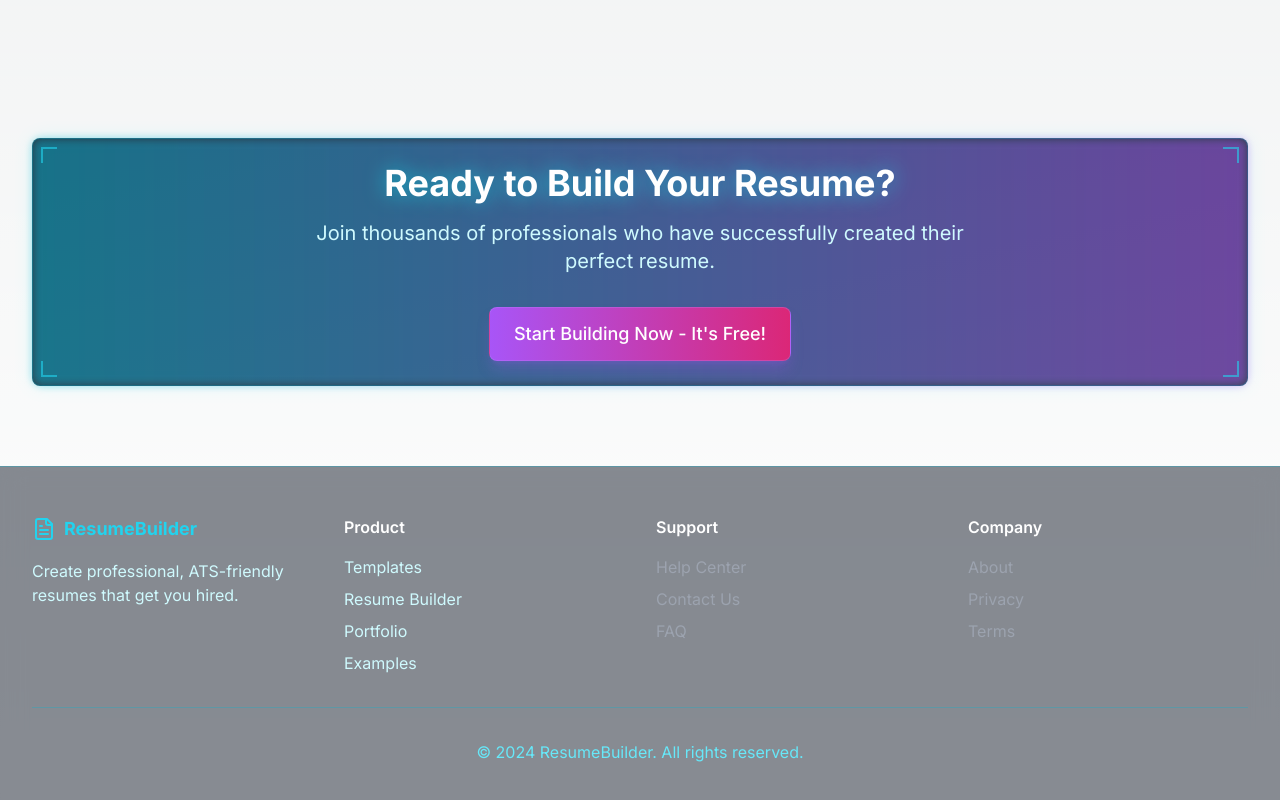
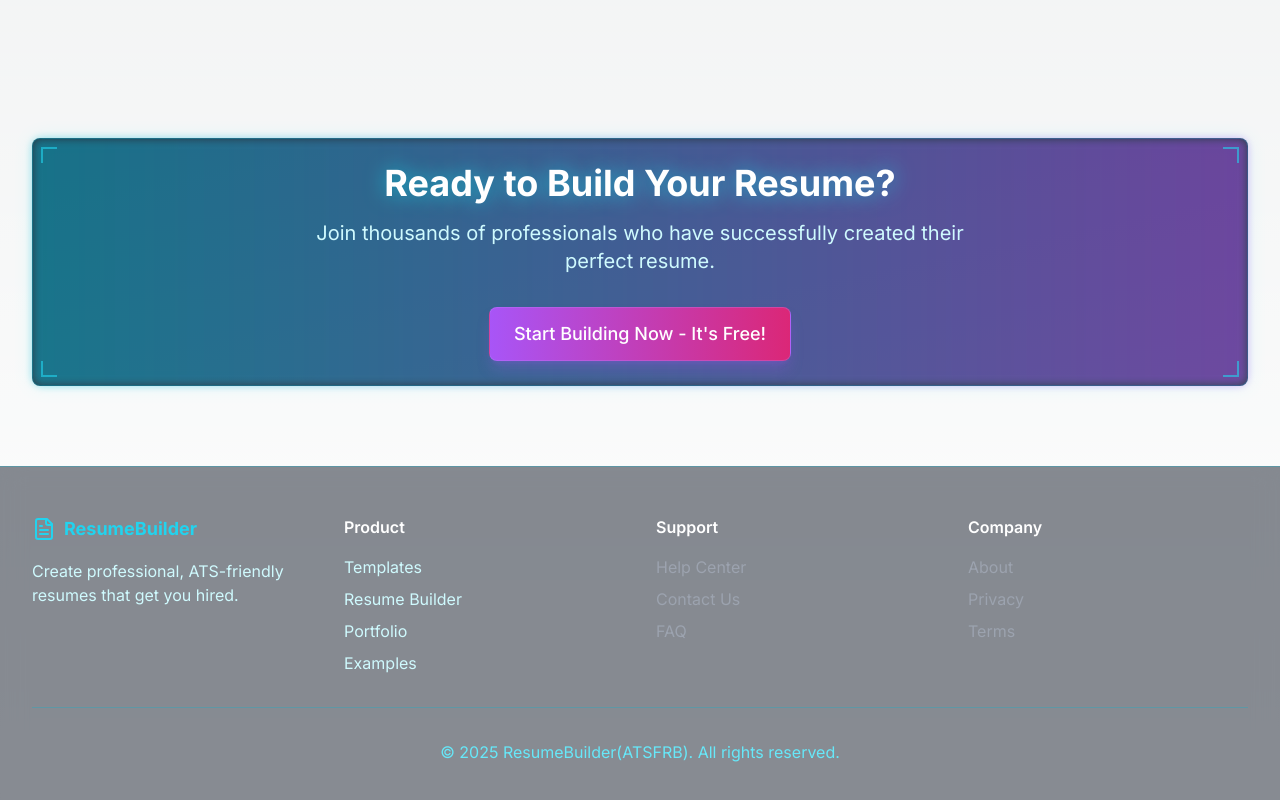
Before and after one commit to codgamerofficial/ATS-FRB, a Next.js app: page / in a window 1280 px wide. Shown: the part 2063-2863 px from the top of the page. Built offline with nearby package versions, Linux system fonts and the light colour scheme; no server answers.

Commit message:
Update copyright to 2025 and add ATSFRB branding

```diff
--- a/app/page.tsx
+++ b/app/page.tsx
@@ -323,7 +323,7 @@ export default function Page() {
             </div>
           </div>
           <div className="border-t border-cyan-500/30 mt-8 pt-8 text-center text-cyan-300">
-            <p>&copy; 2024 ResumeBuilder. All rights reserved.</p>
+            <p>&copy; 2025 ResumeBuilder(ATSFRB). All rights reserved.</p>
           </div>
         </div>
       </footer>
```
